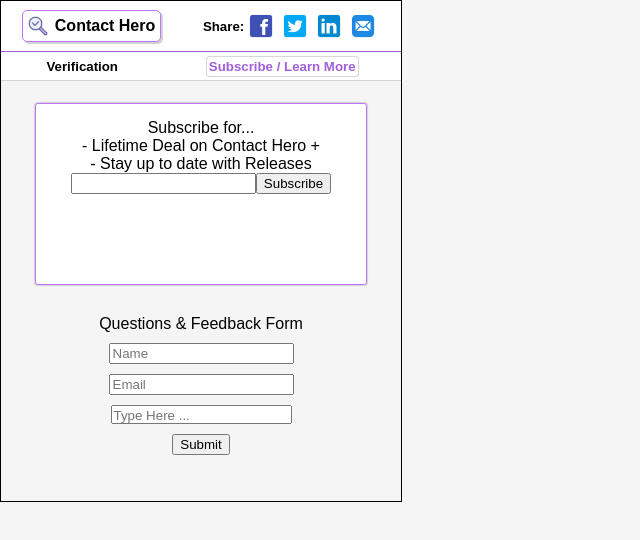
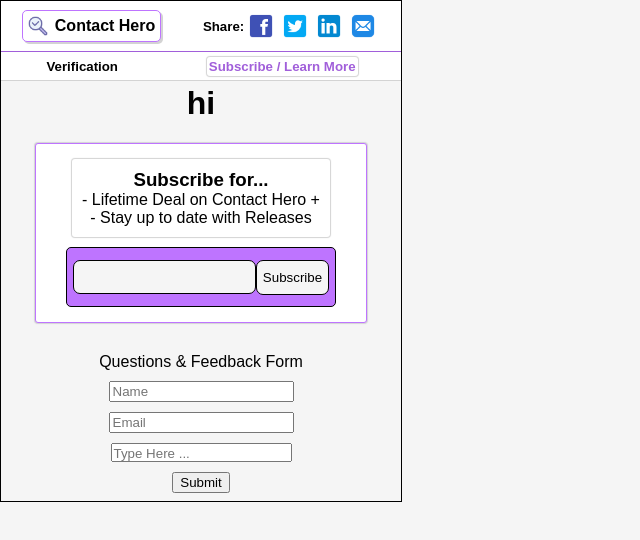
Before and after one commit to kalikex1/email-checker, a React (Create React App) app in the folder test-react-app/: page / in a window 1280 px wide. Both pictures are taken after a click on the element "Subscribe / Learn More". Shown: the top 540 px of the page, without its empty margins (0-640 px from the left). Built offline with nearby package versions, Linux system fonts and the light colour scheme.

Commit message:
subscriber tracking

```diff
--- /dev/null
+++ b/test-react-app/src/components/ContactPage/ContactPage.css
@@ -0,0 +1,90 @@
+.learnMoreWrap{
+    display: flex;
+    flex-direction: column;
+    justify-content: center;
+    align-items: center;
+    width: 100%;
+    height: 400px;
+}
+
+.subBox{
+    border: solid #be74ff 1px;
+    width: 75%;
+    height: 150px;
+    margin-bottom: 25px;
+    display: flex;
+    align-items: center;
+    justify-content: center;
+    flex-direction: column;
+    border-radius: 3px;
+    padding: 15px;
+    background-color: white;
+    box-shadow: 0px 0px 1px 1px lightgray;
+}
+
+.topInfo{
+    display: flex;
+    align-items: center;
+    flex-direction: column;
+    border-radius: 3px;
+    background-color: white;
+    box-shadow: 0px 0px 1px 1px lightgray;
+    margin-bottom: 10px;
+    padding: 10px;
+}
+
+.topInfo > * {
+    margin: 0px;
+}
+
+.email-Input{
+    width: 90%;
+    height: 60px;
+    display: flex;
+    background-color: #be74ff;
+    border: solid black 1px;
+    box-sizing: border-box;
+    border-radius: 5px;
+    align-items: center;
+    justify-content: center;
+}
+
+.email-Input >form> input{
+    height: 30px;
+    border: solid black 1px;
+    background-color: whitesmoke;
+    color: black;
+    border-radius: 7px;
+}
+.email-Input>form>button {
+    height: 35px;
+    border: solid black 1px;
+    background-color: whitesmoke;
+    color: black;
+    border-radius: 7px;
+    cursor: pointer;
+}
+
+.email-Input>button:active {
+    transform: translateY(1px);
+}
+
+.email-Input > *{
+    outline: none;
+}
+
+.contactForm {
+    /* border: solid #be74ff 1px; */
+    width: 75%;
+    height: 150px;
+    display: flex;
+    flex-direction: column;
+    justify-content: center;
+    align-items: center;
+}
+
+.contactForm > * {
+    margin: 5px;
+    resize: none;
+    outline: none;
+}
--- a/test-react-app/src/components/ContactPage/index.js
+++ b/test-react-app/src/components/ContactPage/index.js
@@ -1,5 +1,5 @@
 import React, { useEffect, useState } from 'react';
-import './linkedIn.css'
+import './ContactPage.css'
 
 function ContactPage() {
 
@@ -8,17 +8,61 @@
     const [email, setEmail] = useState('')
     const [message, setMessage] = useState('')
 
+    const [subEmail, setSubEmail] = useState('')
+
+    const [showMessage, setShowMessage] = useState(false)
+
+    useEffect(() => {
+        let didSub = localStorage.getItem('didSub')
+
+        if (didSub){
+            setShowMessage(true)
+            console.log(didSub)
+        }
+
+        console.log('hi')
+
+    }, []);
+
+    function newSub(){
+        console.log(subEmail)
+        localStorage.setItem('didSub', true)
+        setShowMessage(true)
+        console.log(localStorage.getItem('didSub'))
+    }
+
+
+    function newMessage() {
+
+    }
+
 
 
     return (
         <div className='learnMoreWrap'>
+            {showMessage && (
+                <>
+                <h1>
+                    no
+                </h1>
+                </>
+            )}
+            {!showMessage && (
+                <h1>
+                    hi
+                </h1>
+            )}
             <div className='subBox'>
-                <label> Subscribe for...</label>
-                <p>- Lifetime Deal on Contact Hero +</p>
-                <p>- Stay up to date with Releases</p>
+                <div className='topInfo'>
+                    <h3> Subscribe for...</h3>
+                    <p>- Lifetime Deal on Contact Hero +</p>
+                    <p>- Stay up to date with Releases</p>
+                </div>
                 <div className='email-Input'>
-                    <input type='email'></input>
-                    <button>Subscribe</button>
+                    <form onSubmit={(e)=> {e.preventDefault(); newSub()}}>
+                        <input type='email' onChange={(e)=> {setSubEmail(e.target.value)}}></input>
+                        <button type='submit'>Subscribe</button>
+                    </form>
                 </div>
 
             </div>
--- a/test-react-app/src/components/ContactPage/linkedIn.css
+++ /dev/null
@@ -1,47 +0,0 @@
-.learnMoreWrap{
-    display: flex;
-    flex-direction: column;
-    justify-content: center;
-    align-items: center;
-    width: 100%;
-    height: 400px;
-}
-
-.subBox{
-    border: solid #be74ff 1px;
-    width: 75%;
-    height: 150px;
-    margin-bottom: 25px;
-    display: flex;
-    align-items: center;
-    /* justify-content: ; */
-    flex-direction: column;
-    border-radius: 3px;
-    padding: 15px;
-    background-color: white;
-    box-shadow: 0px 0px 1px 1px lightgray;
-}
-
-.subBox > * {
-    margin: 0px;
-}
-
-.email-Input > *{
-    outline: none;
-}
-
-.contactForm {
-    /* border: solid #be74ff 1px; */
-    width: 75%;
-    height: 150px;
-    display: flex;
-    flex-direction: column;
-    justify-content: center;
-    align-items: center;
-}
-
-.contactForm > * {
-    margin: 5px;
-    resize: none;
-    outline: none;
-}
```
